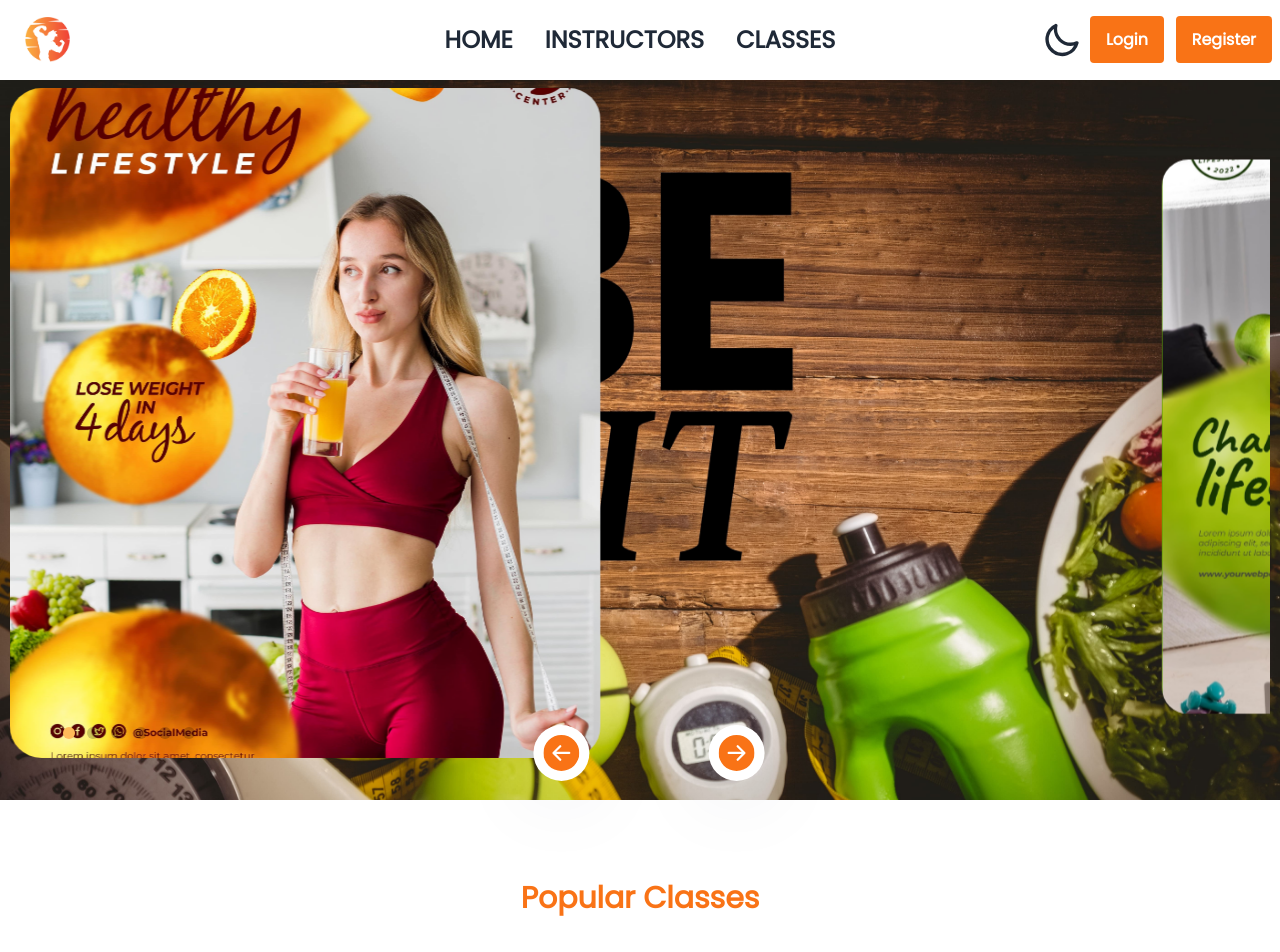
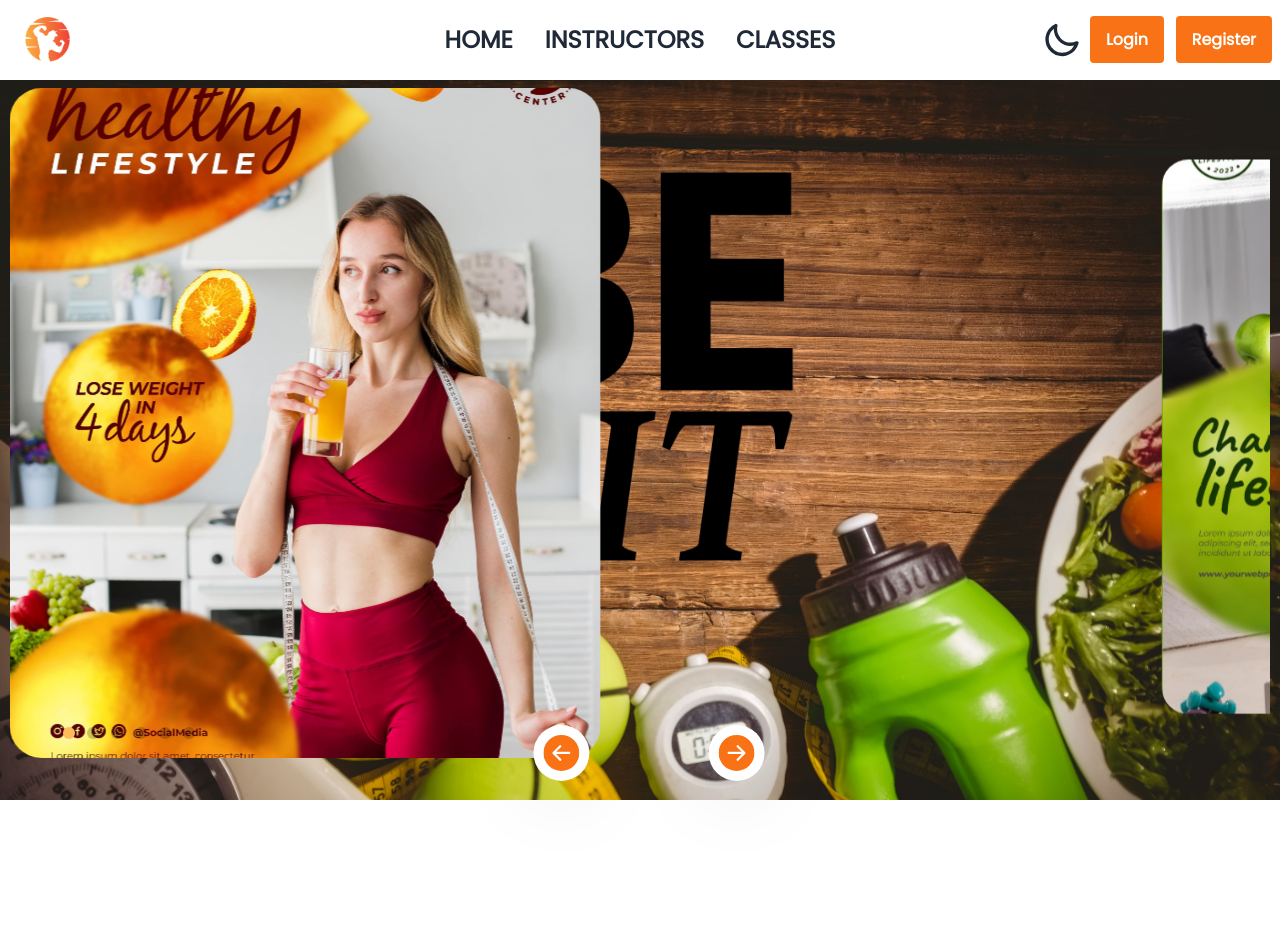
Before and after one commit to Murshed62/weight-loss-school-client, a React (Vite) app: page / in a window 1280 px wide. Shown: the top 952 px of the page. Built offline with nearby package versions, Linux system fonts and the light colour scheme; no server answers.

Commit message:
home page design

```diff
--- a/src/pages/Home/PopularClass/PopularClass.jsx
+++ b/src/pages/Home/PopularClass/PopularClass.jsx
@@ -11,8 +11,8 @@ const PopularClass = () => {
     }, [])
 
     return (
-        <div>
-            <h1 className="text-center text-3xl font-semibold text-orange-500 mt-20 mb-10">Popular Classes</h1>
+        <div className="mt-52">
+            <h1 className="text-center text-3xl font-semibold text-orange-500  mb-10">Popular Classes</h1>
             <div className="grid grid-cols-3 sm:grid-cols-2 md:grid-cols-3 gap-10 justify-items-center">
                 {
                     classes.map(cls => (<>
```
